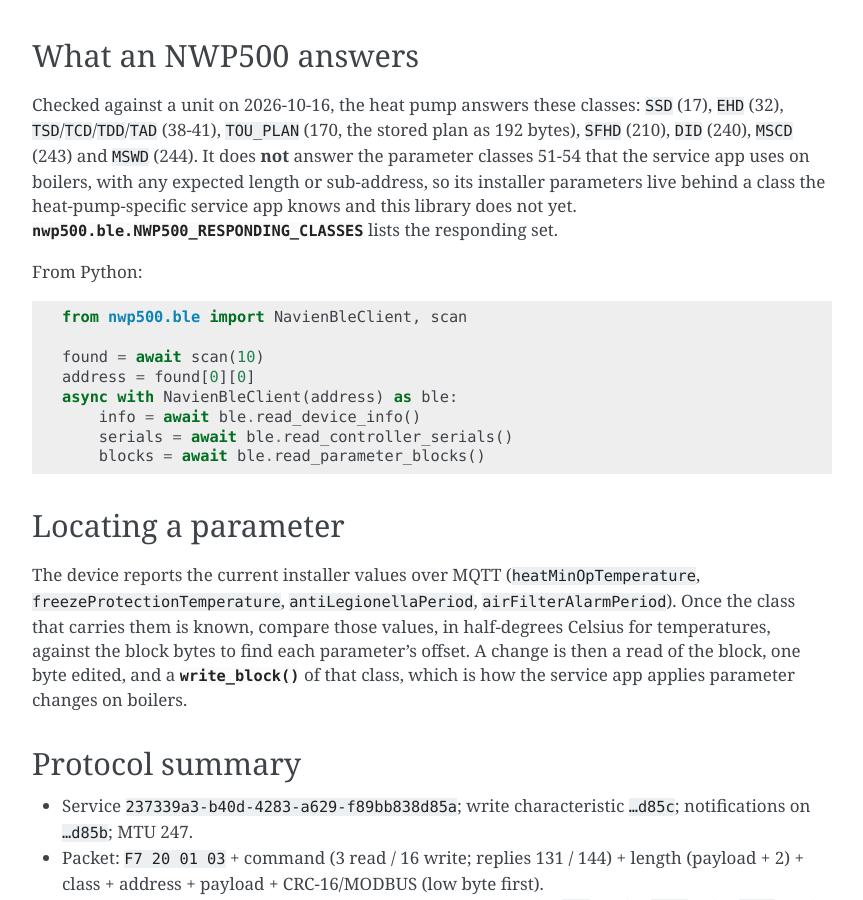
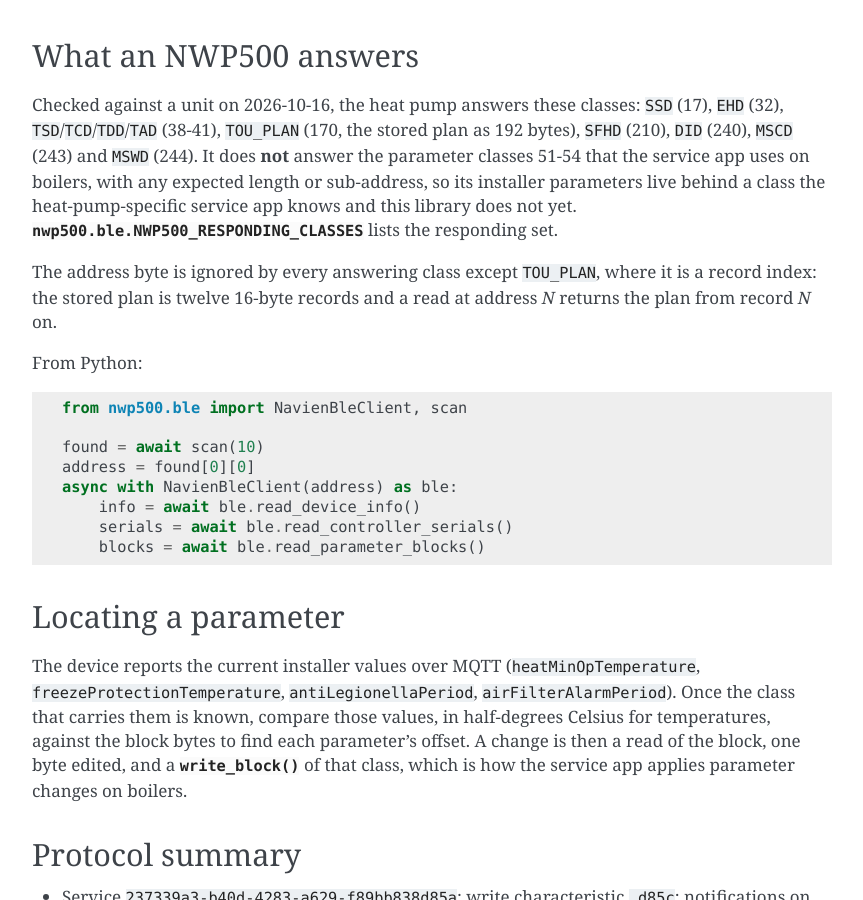
Before and after one commit to eman/nwp500-python, a Sphinx documentation site: the page built from docs/how-to/bluetooth.rst, in a window 1280 px wide and 900 px high, scrolled down 927 px. Shown: the whole window, without its empty margins (338-1201 px from the left). Built offline with Sphinx 7.4.7, drawn with Linux system fonts in a browser that asks for light colours.

Commit message:
docs: note the TOU plan record index and address-byte behaviour

```diff
--- a/docs/how-to/bluetooth.rst
+++ b/docs/how-to/bluetooth.rst
@@ -57,6 +57,10 @@ a class the heat-pump-specific service app knows and this library does
 not yet. :data:`nwp500.ble.NWP500_RESPONDING_CLASSES` lists the
 responding set.
 
+The address byte is ignored by every answering class except ``TOU_PLAN``,
+where it is a record index: the stored plan is twelve 16-byte records and a
+read at address *N* returns the plan from record *N* on.
+
 From Python:
 
 .. code-block:: python
```
